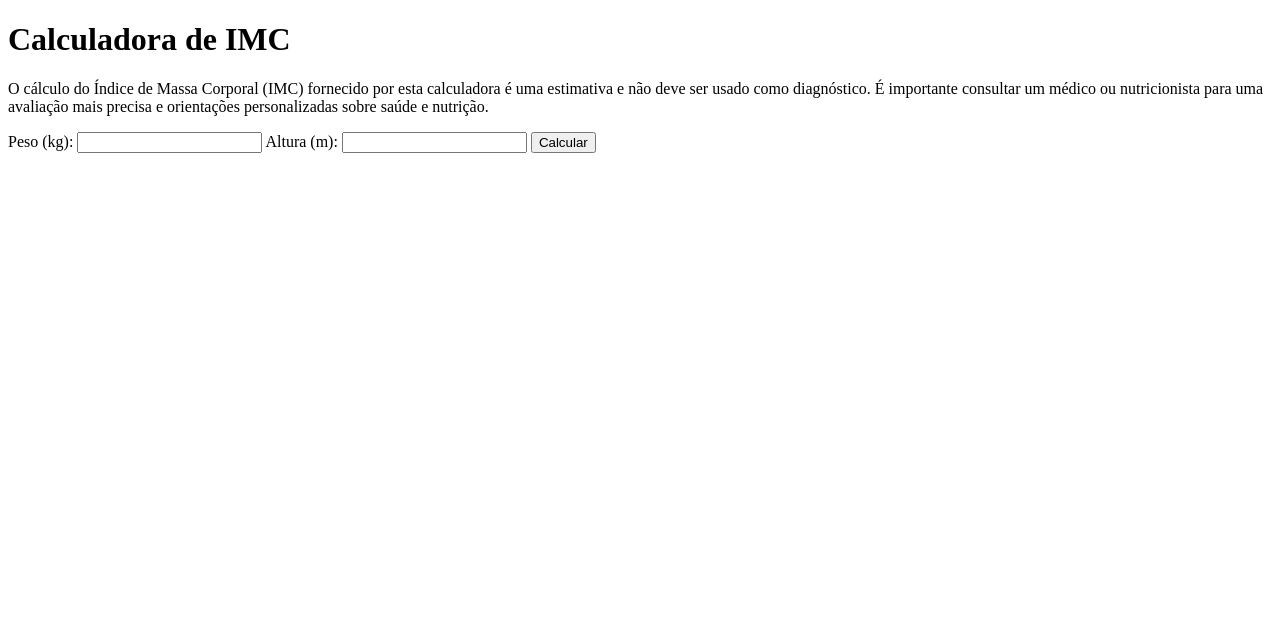
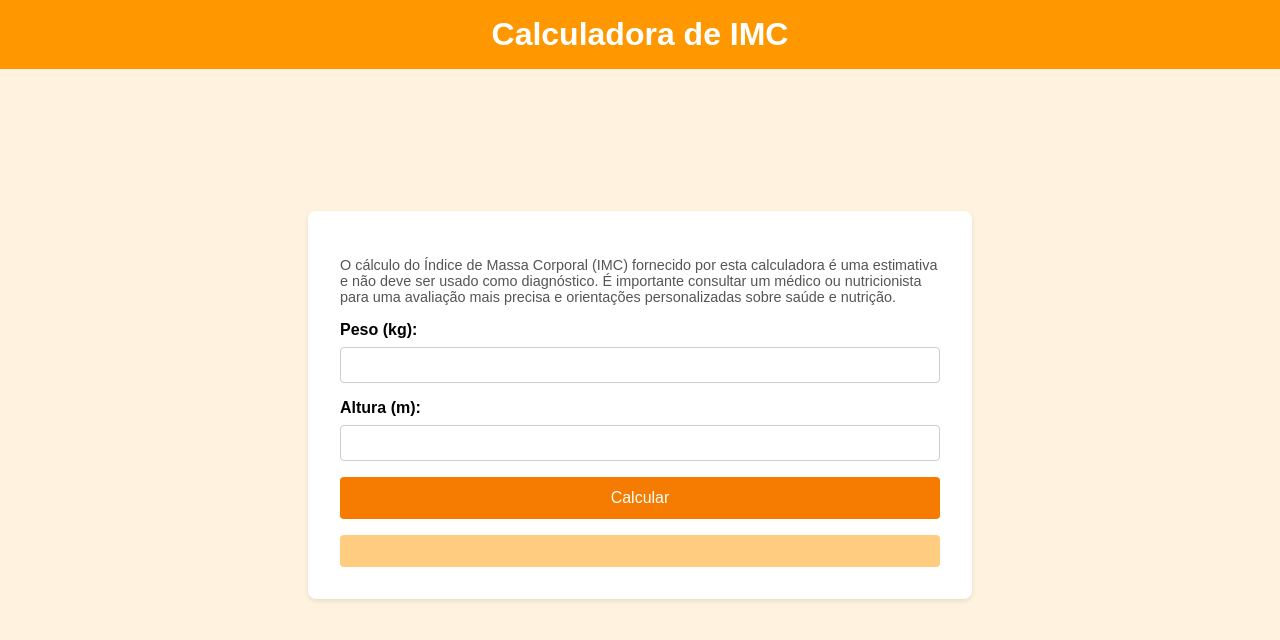
Before and after one commit to vnnbrt/Desafio-Aula04, a plain HTML site: page index.html in a window 1280 px wide. Drawn offline with Linux system fonts and the light colour scheme.

Commit message:
ajustes no form html, estilização da pagina e melhorias no código JS

```diff
--- a/index.html
+++ b/index.html
@@ -4,7 +4,7 @@
     <meta charset="UTF-8">
     <meta name="viewport" content="width=device-width, initial-scale=1.0">
     <link rel="stylesheet" href="./styles/styles.css">
-    <title>Calculora de IMC</title>
+    <title>Calculadora de IMC</title>
 </head>
 <body>
     <header>
@@ -18,7 +18,7 @@
                 <input type="number" id="peso" name="peso" step="0.1" min="0" required>
 
                 <label for="altura">Altura (m):</label>
-                <input type="number" id="altura" name="altura" step="0.1" min="0" required>
+                <input type="number" id="altura" name="altura" step="0.01" min="0" required>
 
                 <button type="submit">Calcular</button>
             </form>
--- a/scripts/script.js
+++ b/scripts/script.js
@@ -4,26 +4,32 @@ function calcularIMC(peso, altura){
 
 function classificarIMC(imc){
     if (imc < 18.5){
-        return "Abaixo do peso";
+        return "um peso abaixo do ideal. Recomenda-se consultar um nutricionista para desenvolver um plano alimentar que ajude a alcançar um peso saudável.";
     } else if (imc >=18.5 && imc < 24.9) {
-        return "Peso adequado";
+        return "que está dentro da faixa ideal. É importante continuar com uma alimentação equilibrada e hábitos saudáveis para manter o bem-estar.";
     } else if (imc >= 25 && imc < 29.9) {
-        return "Sobrepeso";
+        return "sobrepeso. Considera-se falar com um especialista em nutrição para ajustar a dieta e incorporar exercícios físicos para alcançar um peso saudável.";
     } else {
-        return "Obesidade";
+        return "obesidade. Procurar ajuda médica é importante para gerenciar a obesidade de forma eficaz e garantir um plano de tratamento adequado às necessidades.";
     }
 }
 
-function sugerirAcao(classificao){
-    if (classificao === "Abaixo do peso") {
-        return "Considere consultar um nutricionista para ajudar a desenvolver um plano alimentar que ajude a alcançar um peso saudável.";
-    } else if (classificao === "Peso adequado") {
-        return "Seu peso está dentro da faixa ideal. Continue com uma alimentação equilibrada e hábitos saudáveis para manter seu bem-estar.";
-    } else if (classificao === "Sobrepeso") {
-        return "Considere falar com um especialista em nutrição para ajustar sua dieta e incorporar exercícios físicos para alcançar um peso saudável.";
-    } else if (classificao === "Obesidade") {
-        return "Procurar ajuda médica é importante para gerenciar a obesidade de forma eficaz e garantir um plano de tratamento adequado às suas necessidades.";
-    } else {
-        return "Classificação desconhecida.";
+function processarIMC(event) {
+    event.preventDefault();
+
+    const peso = parseFloat(document.getElementById("peso").value);
+    const altura = parseFloat(document.getElementById("altura").value);
+
+    if (isNaN(peso) || isNaN(altura) || peso <=0 || altura <=0){
+        document.getElementById("resultado").innerText = "Por favor, insira valores válidos para peso e altura."
+        console.log("Erro: Valores inválidos.")
+        return;
     }
+
+    const imc = calcularIMC(peso , altura);
+    const classificar = classificarIMC(imc);
+
+    const resultadoTexto = `O IMC calculado é ${imc.toFixed(2)} e indica ${classificar}`;
+    document.getElementById("resultado").innerText = resultadoTexto;
+    console.log(resultadoTexto);
 }
--- a/styles/styles.css
+++ b/styles/styles.css
@@ -0,0 +1,89 @@
+@layer base {
+    body {
+        font-family: Arial, sans-serif;
+        background-color: #FFF3E0;
+        margin: 0;
+        padding: 0;
+    }
+
+    h1{
+        margin: 0;
+    }
+}
+
+@layer layout {
+    header {
+        background-color: #FF9800;
+        color: white;
+        padding: 1rem;
+        text-align: center;
+    }
+
+    main {
+        display: flex;
+        justify-content: center;
+        align-items: center;
+        min-height: 80vh;
+        padding: 1rem;
+    }
+
+    .container {
+        background-color: white;
+        border-radius: 8px;
+        box-shadow: 0 2px 5px rgba(0,0,0,0.1);
+        padding: 2rem;
+        max-width: 600px;
+        width: 100%;
+    }
+}
+
+@layer components {
+    p {
+        margin-bottom: 1rem;
+        font-size: 0.9rem;
+        color: #555;
+    }
+
+    form {
+        display: flex;
+        flex-direction: column;
+    }
+
+    label {
+        font-weight: bold;
+        margin-bottom: 0.5rem;
+    }
+
+    #resultado {
+        margin-top: 1rem;
+        padding: 1rem;
+        background-color: #FFCC80;
+        border-radius: 4px;
+        font-size: 1rem;
+        color: #212121;
+    }
+}
+
+@layer utilities {
+    input[type="number"] {
+        padding: 0.5rem;
+        border: 1px solid #ccc;
+        border-radius: 4px;
+        margin-bottom: 1rem;
+        font-size: 1rem;
+    }
+
+    button {
+        padding: 0.75rem;
+        background-color: #F57C00;
+        color: white;
+        border: none;
+        border-radius: 4px;
+        cursor: pointer;
+        font-size: 1rem;
+    }
+
+    button:hover {
+        background-color: #FF9800;
+    }
+}
```
